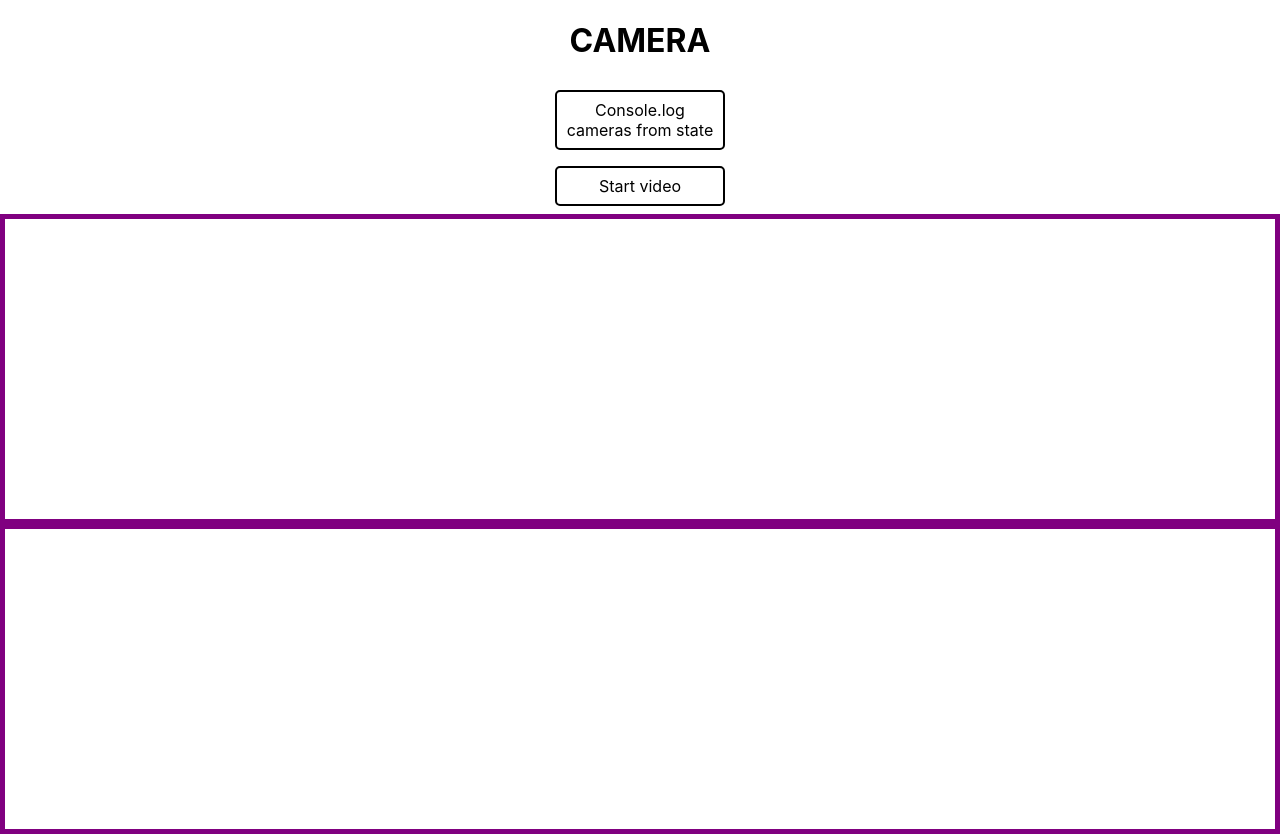
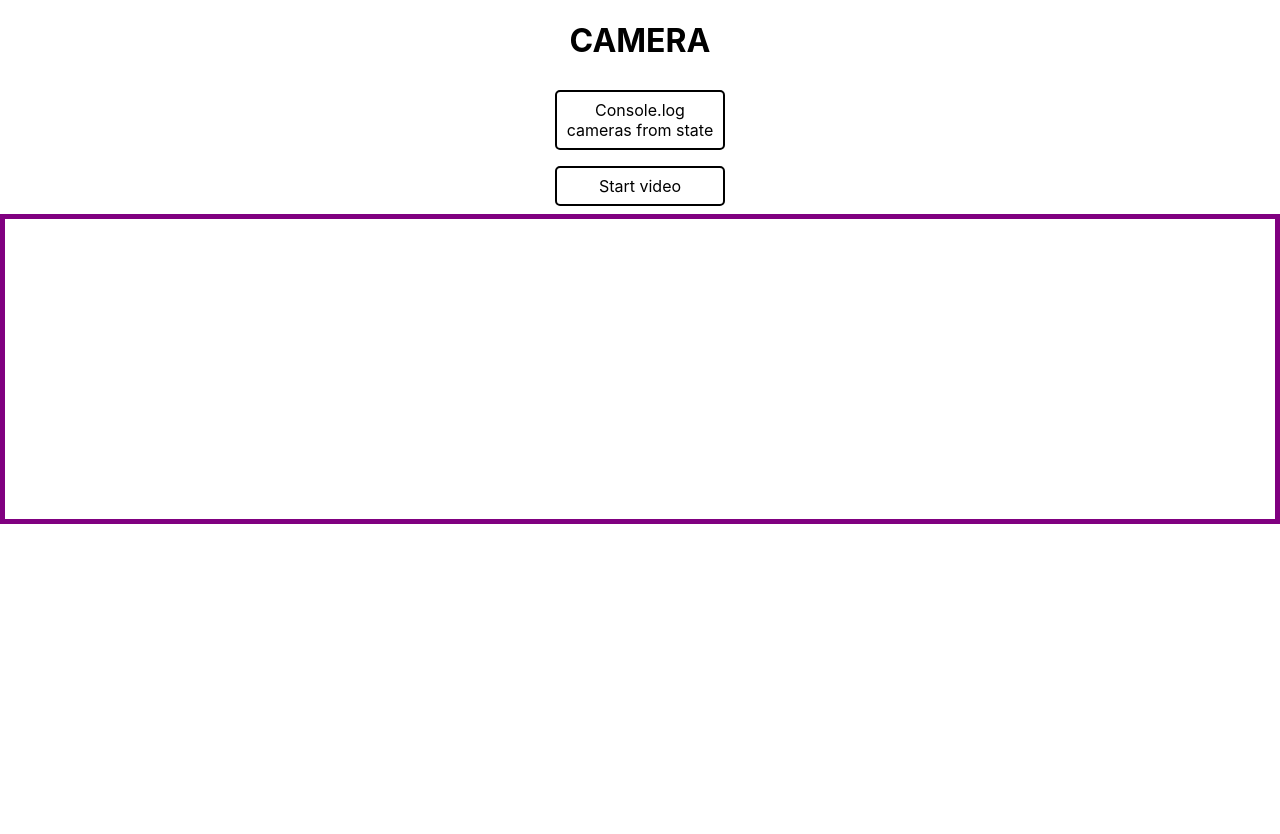
Before and after one commit to bea94k/pwa-demo, a React (Create React App) app: page / in a window 1280 px wide. After the commit the page ends 800 px from the top, so only its background shows below. Built offline with nearby package versions, Linux system fonts and the light colour scheme.

Commit message:
Hide the previously taken photo when starting the camera again

```diff
--- a/src/Components/Camera.js
+++ b/src/Components/Camera.js
@@ -55,6 +55,8 @@ const Camera = () => {
                 const takePhotoBtn = document.querySelector('#take-photo');
                 const snappedImg = document.querySelector('img#snap');
 
+                hideEl(snappedImg);
+
                 const stopVideo = () => {
                     track.stop();
                     hideEl(stopVideoBtn);
@@ -69,6 +71,7 @@ const Camera = () => {
                         showEl(snappedImg);
                         const photoUrl = URL.createObjectURL(blob);
                         snappedImg.src = photoUrl;
+                        stopVideo();
                     }).catch(function(error) {
                     console.log('takePhoto() error: ', error);
                     });
@@ -111,9 +114,7 @@ const Camera = () => {
             </div>
             <div className="video-frame">
                 <video id="camera-view" className="hidden" autoPlay playsInline controls={false} />
-            </div>
-            <div className="video-frame">
-            <img id="snap" className="hidden" alt="Pic captured from video stream" />
+                <img id="snap" className="hidden" alt="Pic captured from video stream" />
             </div>
         </div>
     );
```
